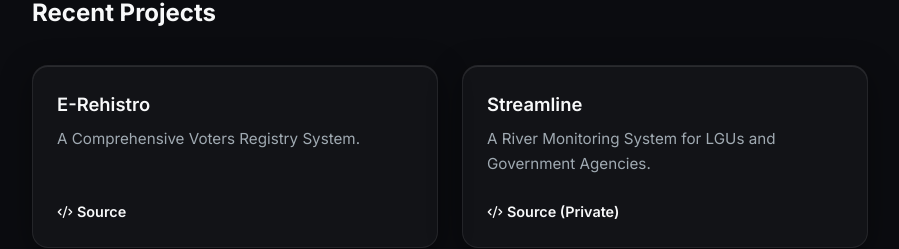
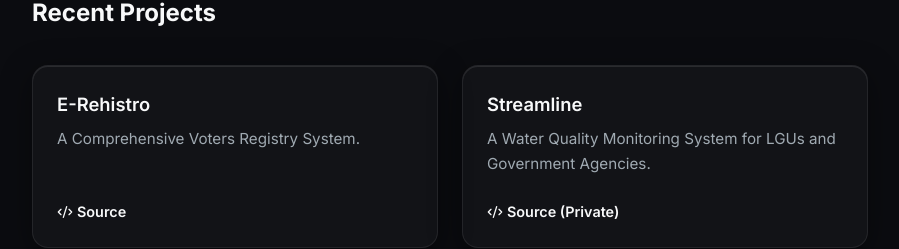
Before and after one commit to jsphemmnl/jsphemmnl.github.io, a React (Vite) app: page / in a window 1280 px wide. Shown: the part 1416-1665 px from the top of the page, without its empty margins (190-1089 px from the left). Built offline with nearby package versions, Linux system fonts and the light colour scheme.

Commit message:
description change

```diff
--- a/src/components/Projects.jsx
+++ b/src/components/Projects.jsx
@@ -11,7 +11,7 @@ const projects = [
   },
   {
     title: 'Streamline',
-    description: 'A River Monitoring System for LGUs and Government Agencies.',
+    description: 'A Water Quality Monitoring System for LGUs and Government Agencies.',
     demoLink: '#',
     githubLink: 'https://github.com/jp-gerona/Streamline',
     isPrivate: true,
```
